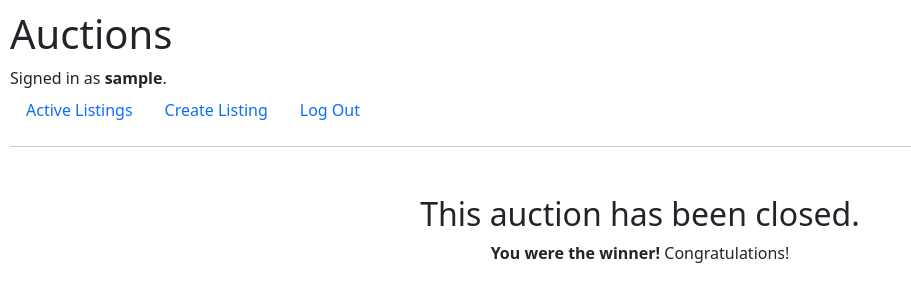
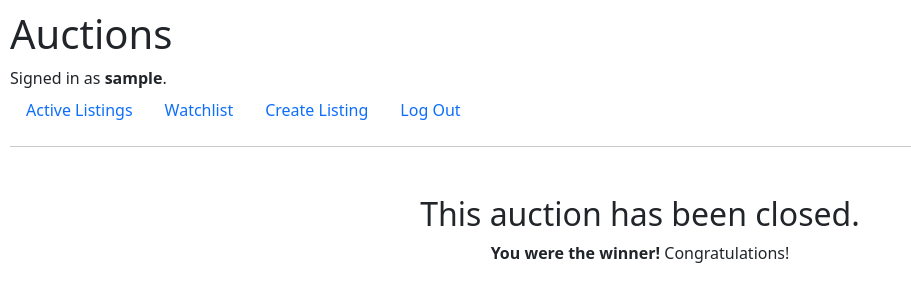
Before and after one commit to brunosag/Commerce, a Django app: page /listings/1 in a window 1280 px wide. Shown: the top 302 px of the page, without its empty margins (0-911 px from the left). Run offline with Django 3.2, Linux system fonts and the light colour scheme; a user stored in the database is signed in; tables that the repository leaves empty hold one stand-in row (values such as "Sample post"); some libraries are stand-ins or nearby versions.

Commit message:
implement "Watchlist"

```diff
--- a/auctions/templates/auctions/layout.html
+++ b/auctions/templates/auctions/layout.html
@@ -21,10 +21,13 @@
             <li class="nav-item">
                 <a class="nav-link" href="{% url 'index' %}">Active Listings</a>
             </li>
-            <li class="nav-item">
-                <a class="nav-link" href="{% url 'new_listing' %}">Create Listing</a>
-            </li>
             {% if user.is_authenticated %}
+                <li class="nav-item">
+                    <a class="nav-link" href="{% url 'watchlist' %}">Watchlist</a>
+                </li>
+                <li class="nav-item">
+                    <a class="nav-link" href="{% url 'new_listing' %}">Create Listing</a>
+                </li>
                 <li class="nav-item">
                     <a class="nav-link" href="{% url 'logout' %}">Log Out</a>
                 </li>
--- a/auctions/urls.py
+++ b/auctions/urls.py
@@ -8,5 +8,6 @@ urlpatterns = [
     path("logout", views.logout_view, name="logout"),
     path("register", views.register, name="register"),
     path("new-listing", views.new_listing, name="new_listing"),
-    path("listings/<str:id>", views.listing, name="listing")
+    path("listings/<str:id>", views.listing, name="listing"),
+    path("watchlist", views.watchlist, name="watchlist")
 ]
--- a/auctions/views.py
+++ b/auctions/views.py
@@ -135,3 +135,8 @@ def listing(request, id):
     return render(request, "auctions/listing.html", {
         "listing": listing
     })
+
+
+@login_required
+def watchlist(request):
+    return render(request, "auctions/watchlist.html")
```
Also changed, not shown: auctions/templates/auctions/watchlist.html (added, +30 -0 lines).
